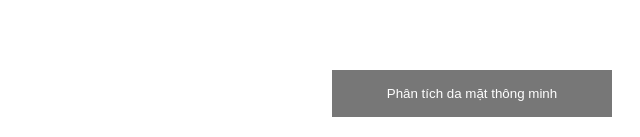
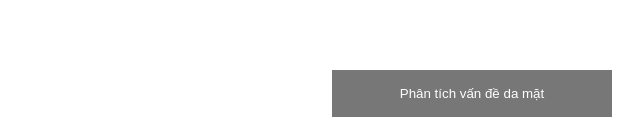
Before and after one commit to ktpm489/haravan-plugin, a plain HTML site: page skin.html in a window 1280 px wide. Shown: the part 660-797 px from the top of the page, 640-1280 px from the left. Drawn offline with Linux system fonts and the light colour scheme.

Commit message:
Remove unsed code

```diff
--- a/js/configskin.js
+++ b/js/configskin.js
@@ -5,7 +5,6 @@ function getConfigSkinAI (functionProcess) {
     xhr.send();
     function process() {
         if (xhr.readyState == 4) {
-            // console.log(JSON.parse(xhr.responseText));
             result = JSON.parse(xhr.responseText)
             functionProcess && functionProcess(result)
         }
--- a/skin.html
+++ b/skin.html
@@ -11,15 +11,10 @@
 </head>
 
 <body>
-  <button class="open-button" onclick="openForm()">Phân tích da mặt thông minh</button>
+  <button class="open-button" onclick="openForm()">Phân tích vấn đề da mặt</button>
 
   <div class="form-popup" id="myForm">
     <div class='picture-container' id="pictuer-id">
-      <!-- <input type="file" id="inputImage"  class="custom-file-input"> -->
-      <!-- <label>
-        Upload
-       <input type="file" id="inputImage" style="visibility: hidden;"/>
-    </label> -->
     <p class="file">
       <input type="file" name="file" id="inputImage" />
       <label for="inputImage">Chọn ảnh</label>
@@ -46,12 +41,9 @@
   <script>
     function openForm() {
       document.getElementById("myForm").style.display = "block";
-      // document.getElementById("c-placeholder").style.display = "block";
     }
 
     function closeForm() {
-      // document.getElementById("myForm").style.display = "none";
-      // document.getElementById("c-placeholder").style.display = "block";
       resetFistPageData(false)
     }
 
```
Also changed, not shown: js/renderData.js (+0 -68 lines), js/skin.js (+0 -18 lines).
